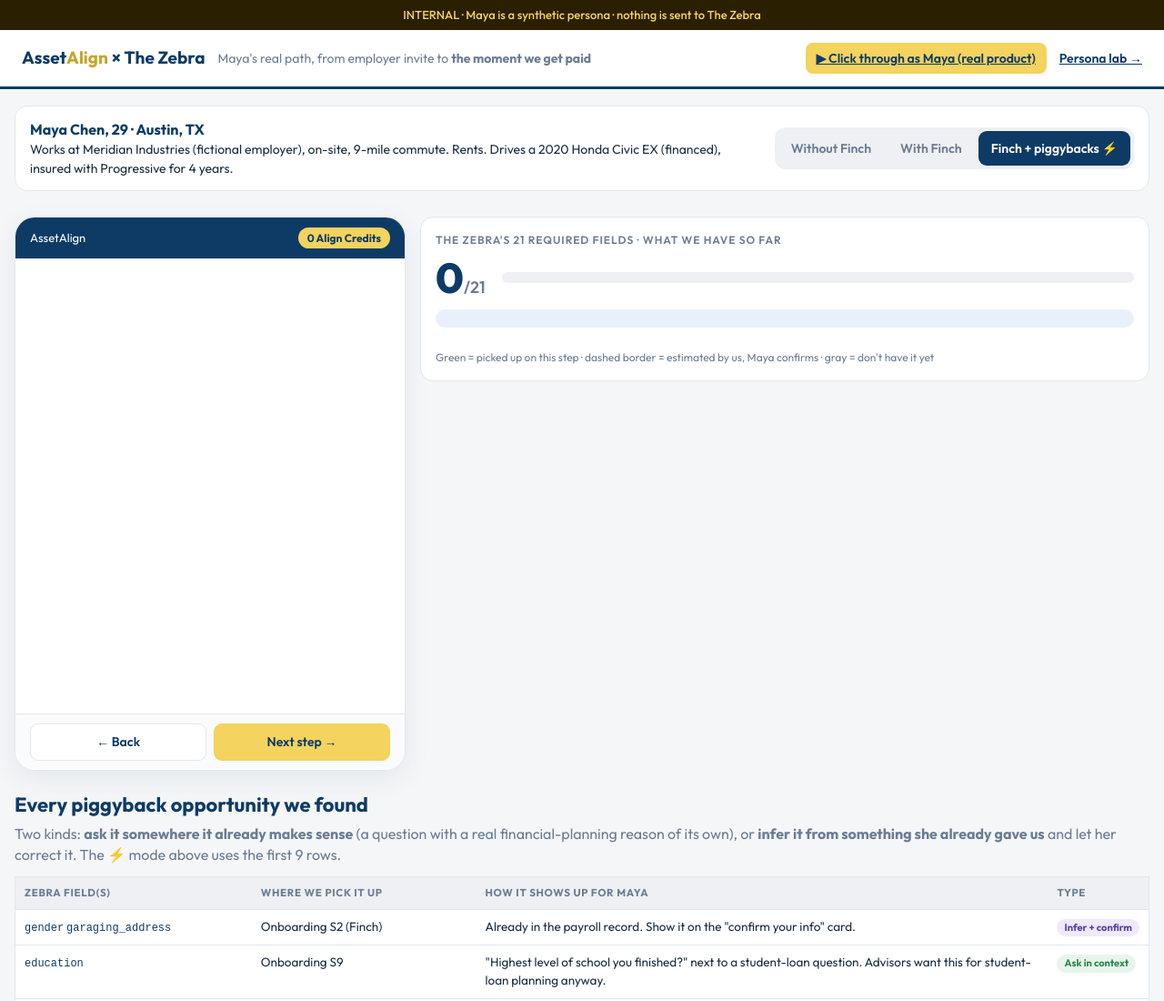
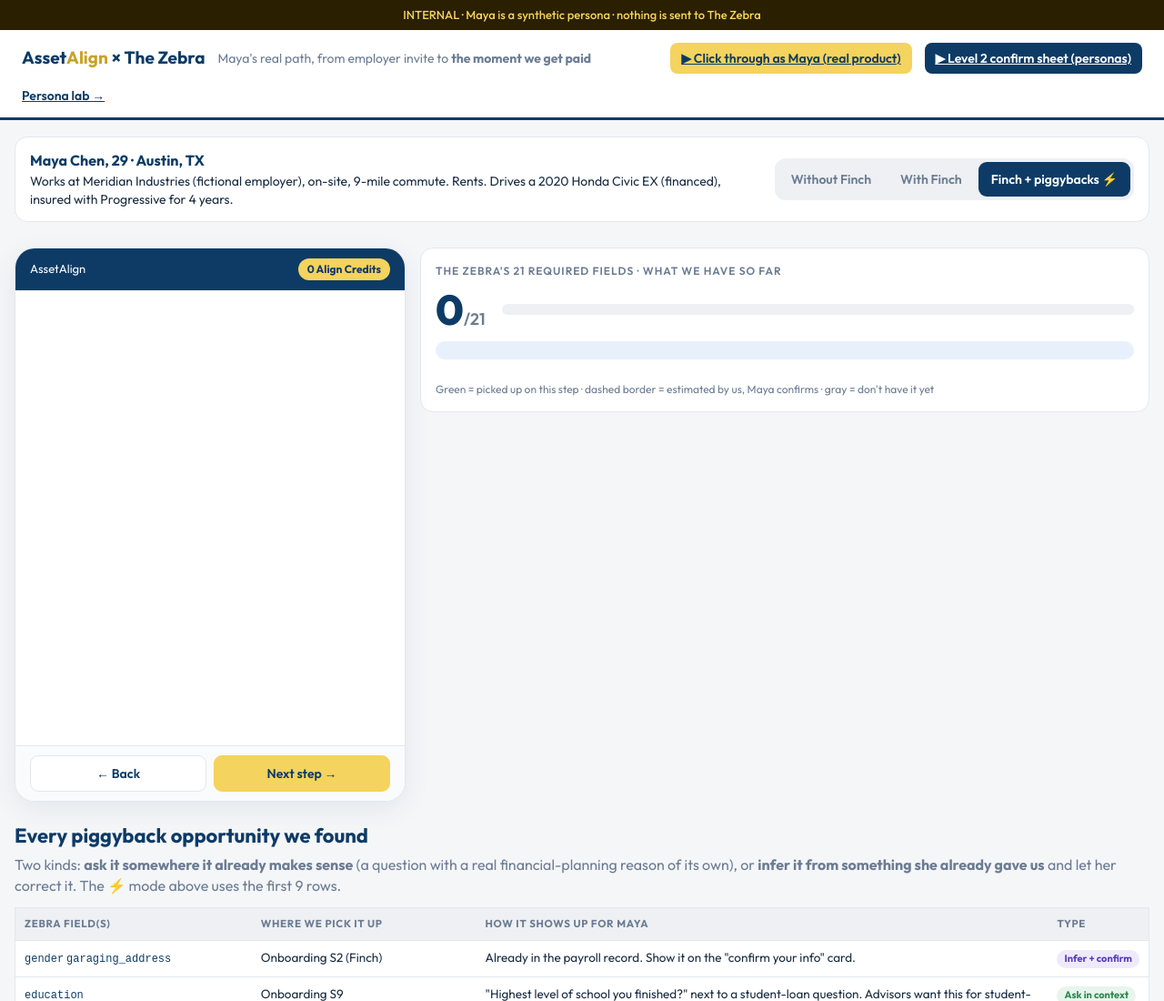
Before and after one commit to AssetAlign/assetalign-zebra-revenue-lab, a plain HTML site: page index.html in a window 1280 px wide. Shown: the top 1100 px of the page at 91% size. Drawn offline with Linux system fonts and the light colour scheme.

Commit message:
Level 2 confirm sheet: index.html

```diff
--- a/index.html
+++ b/index.html
@@ -112,6 +112,7 @@ table.cmp td.num{font-weight:800;color:var(--navy);font-size:16px;white-space:no
   <div class="logo">Asset<span>Align</span> × The Zebra</div>
   <div class="sub">Maya's real path, from employer invite to <b>the moment we get paid</b></div>
   <a href="flow/" style="background:#F4D35E;padding:7px 12px;border-radius:8px">▶ Click through as Maya (real product)</a>
+  <a href="confirm/" style="background:#0D3B66;color:#fff;padding:7px 12px;border-radius:8px;margin-left:0">▶ Level 2 confirm sheet (personas)</a>
   <a href="lab.html" style="margin-left:0">Persona lab →</a>
 </header>
 
```
